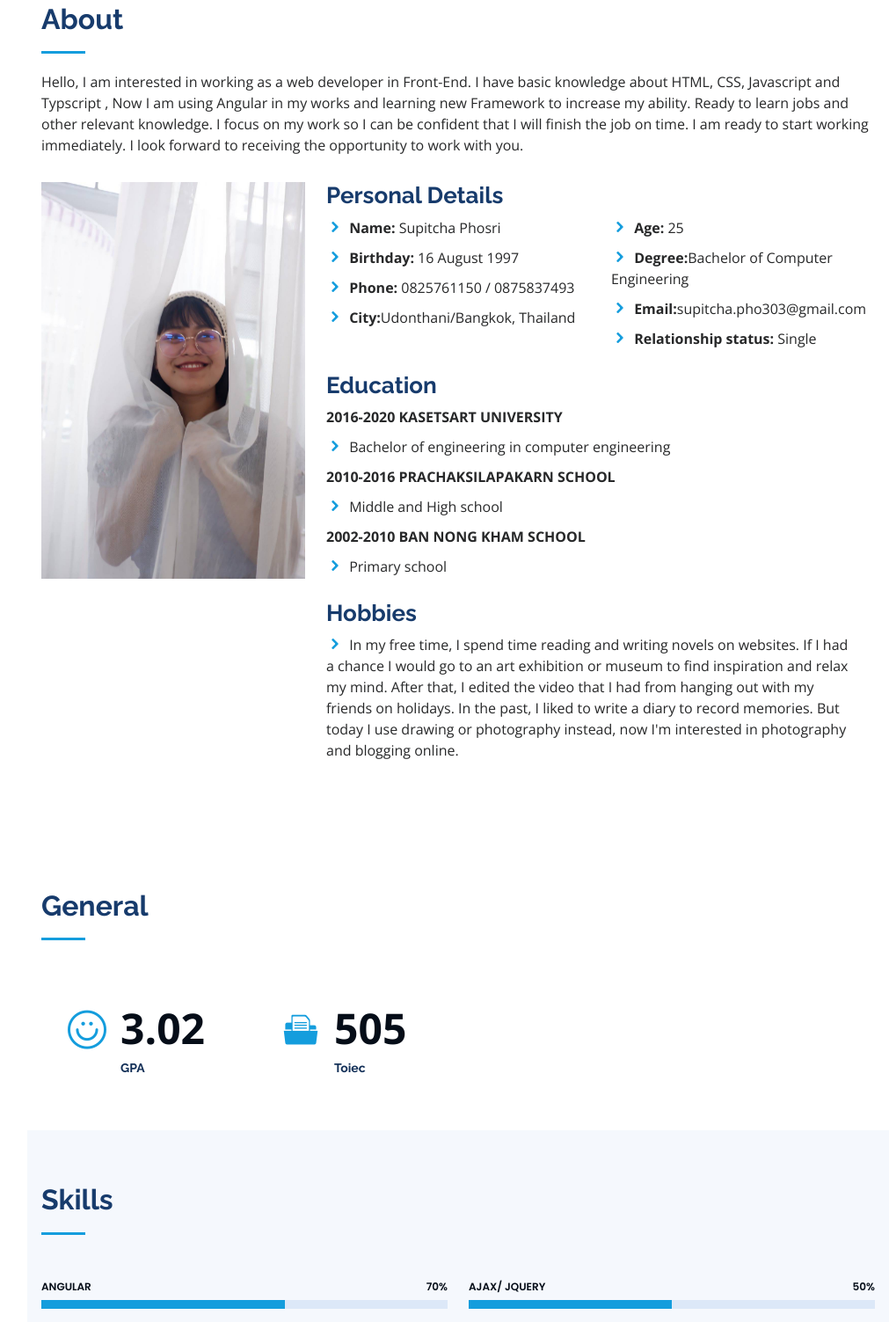
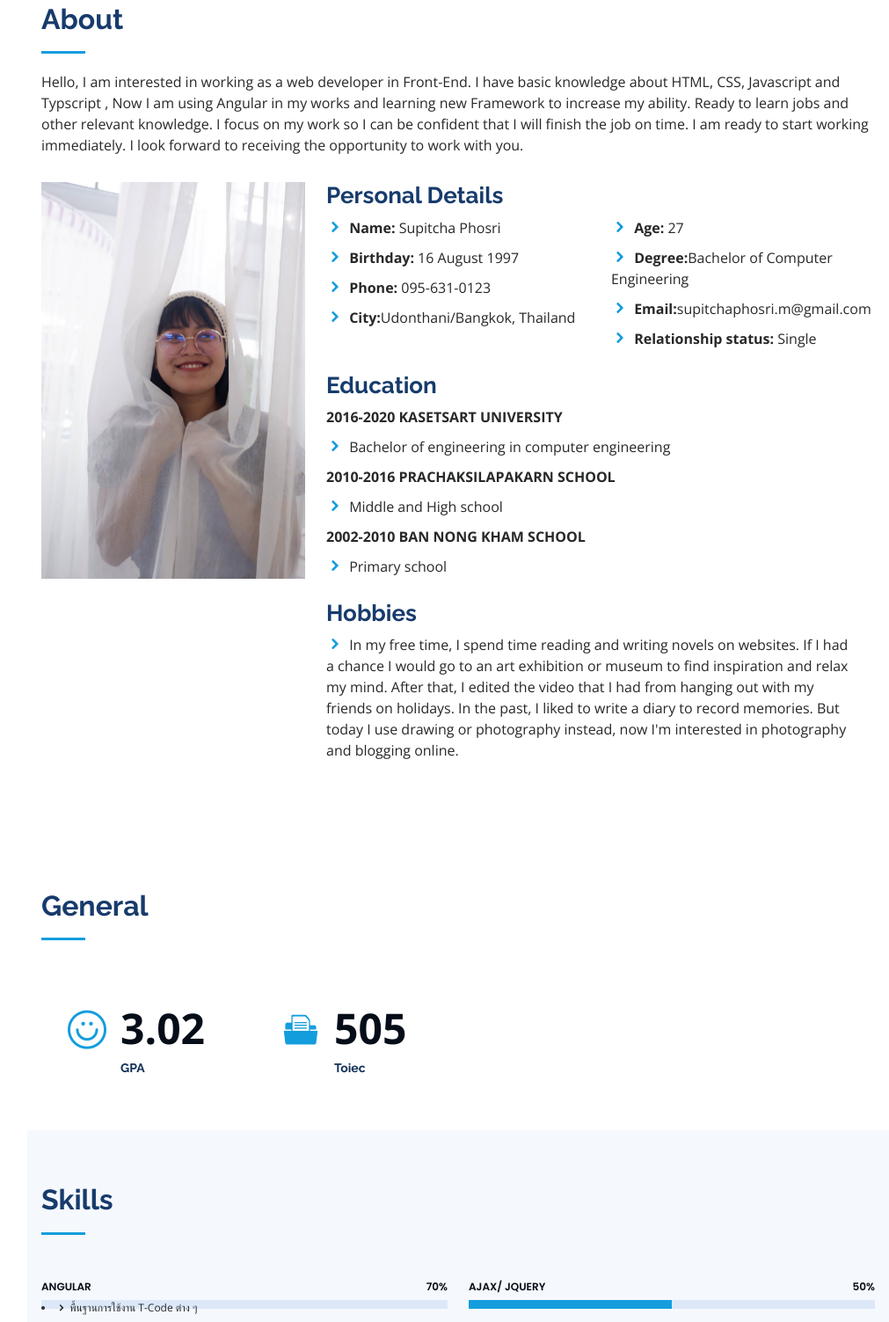
Before and after one commit to phosrisupitcha/phosrisupitcha.github.io, a plain HTML site: page index.html in a window 1280 px wide. Shown: the part 857-2360 px from the top of the page at 88% size, without its empty margins (269-1280 px from the left). Drawn offline with nearby package versions, Linux system fonts and the light colour scheme.

Commit message:
edit skill

```diff
--- a/index.html
+++ b/index.html
@@ -104,15 +104,15 @@
                 <ul>
                   <li><i class="icofont-rounded-right"></i> <strong>Name:</strong> Supitcha Phosri</li>
                   <li><i class="icofont-rounded-right"></i> <strong>Birthday:</strong> 16 August 1997</li>
-                  <li><i class="icofont-rounded-right"></i> <strong>Phone:</strong> 0825761150 / 0875837493</li>
+                  <li><i class="icofont-rounded-right"></i> <strong>Phone:</strong> 095-631-0123</li>
                   <li><i class="icofont-rounded-right"></i> <strong>City:</strong>Udonthani/Bangkok, Thailand</li>
                 </ul>
               </div>
               <div class="col-lg-6">
                 <ul>
-                  <li><i class="icofont-rounded-right"></i> <strong>Age:</strong> 25</li>
+                  <li><i class="icofont-rounded-right"></i> <strong>Age:</strong> 27</li>
                   <li><i class="icofont-rounded-right"></i> <strong>Degree:</strong>Bachelor of Computer Engineering</li>
-                  <li><i class="icofont-rounded-right"></i> <strong>Email:</strong>supitcha.pho303@gmail.com</li>
+                  <li><i class="icofont-rounded-right"></i> <strong>Email:</strong>supitchaphosri.m@gmail.com</li>
                   <li><i class="icofont-rounded-right"></i> <strong>Relationship status:</strong> Single</li>
                 </ul>
                 </div>
@@ -195,7 +195,7 @@
             <div class="progress">
               <span class="skill">Angular<i class="val">70%</i></span>
               <div class="progress-bar-wrap">
-                <div class="progress-bar" role="progressbar" aria-valuenow="60" aria-valuemin="0" aria-valuemax="100"></div>
+                <li><i class="icofont-rounded-right"></i> พื้นฐานการใช้งาน T-Code ต่าง ๆ </li>
               </div>
             </div>
 
@@ -668,13 +668,13 @@
               <div class="email">
                 <i class="icofont-envelope"></i>
                 <h4>Email:</h4>
-                <p> supitcha.pho303@gmail.com</p>
+                <p> supitchaphosri.m@gmail.com</p>
               </div>
 
               <div class="phone">
                 <i class="icofont-phone"></i>
                 <h4>Call:</h4>
-                <p>0825761150</p>
+                <p>0956310123</p>
               </div>
 
              <iframe src="https://www.google.com/maps/embed?pb=!1m18!1m12!1m3!1d3875.271411497632!2d100.56384711506979!3d13.762499374403514!2m3!1f0!2f0!3f0!3m2!1i1024!2i768!4f13.1!3m3!1m2!1s0x30e29f2e0b6f9cd1%3A0x5ce164ea02e613c1!2sTrue%20Tower%201!5e0!3m2!1sen!2sth!4v1677138514288!5m2!1sen!2sth" width="600" height="450" style="border:0;" allowfullscreen="" loading="lazy" referrerpolicy="no-referrer-when-downgrade"></iframe>
```
